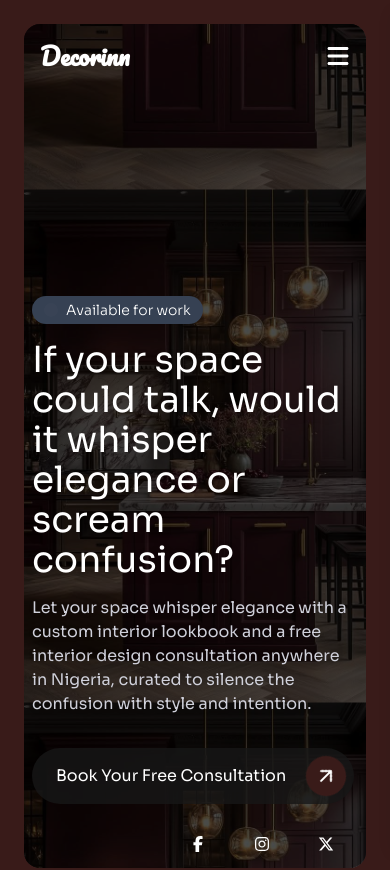
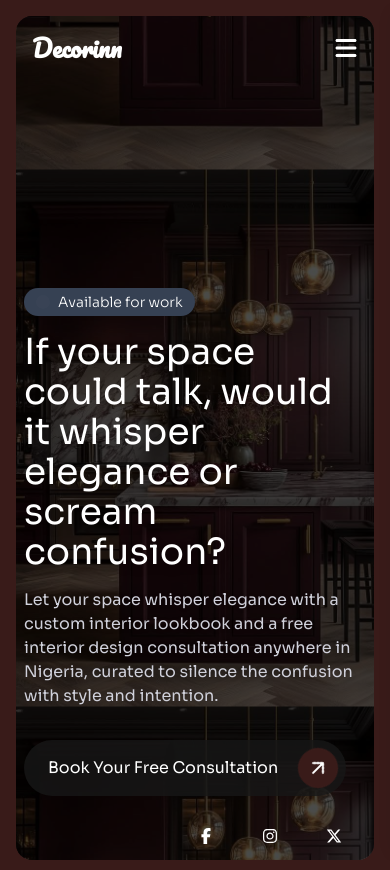
Before and after one commit to retrong/decorinn, a Next.js app: page / in a window 390 px wide. Shown: the top 870 px of the page. Built offline with nearby package versions, Linux system fonts and the light colour scheme.

Commit message:
Refines section padding and element order in AboutUs and Hero components to improve responsiveness and visual consistency across breakpoints.

```diff
--- a/src/components/landingpage/AboutUs.tsx
+++ b/src/components/landingpage/AboutUs.tsx
@@ -5,10 +5,10 @@ import { motion } from "framer-motion";
 
 export default function AboutUs() {
   return (
-    <section id="about" className="w-full py-16 bg-white flex justify-center items-center overflow-hidden">
+    <section id="about" className="w-full md:pt-16 pt-4 pb-16 bg-white flex justify-center items-center overflow-hidden">
       <div className="max-w-6xl w-full flex flex-col md:flex-row items-center gap-12 px-4">
         {/* Images */}
-        <div className="relative w-full flex justify-start items-center min-h-[350px]">
+        <div className="relative w-full flex justify-start items-center min-h-[350px] md:order-1 order-2">
           <motion.div
             initial={{ opacity: 0, x: -60 }}
             whileInView={{ opacity: 1, x: 0 }}
@@ -42,7 +42,7 @@ export default function AboutUs() {
         </div>
         {/* Text Content */}
         <motion.div
-          className="w-full md:mt-0 mt-5"
+          className="w-full md:mt-0 mt-5 md:order-2 order-1"
           initial={{ opacity: 0, y: 40 }}
           whileInView={{ opacity: 1, y: 0 }}
           transition={{ duration: 0.7, delay: 0.2, type: "spring" }}
--- a/src/components/landingpage/Hero.tsx
+++ b/src/components/landingpage/Hero.tsx
@@ -27,7 +27,7 @@ export default function Hero() {
   const [menuOpen, setMenuOpen] = useState(false);
 
   return (
-    <section id="Hero" className="p-6 bg-secondary w-full min-h-screen">
+    <section id="Hero" className="md:p-6 p-4 bg-secondary w-full min-h-screen">
       <div className="relative min-h-screen w-full flex flex-col overflow-hidden p-2 bg-primary rounded-2xl">
         {/* Hero Background Image */}
         <div
```
